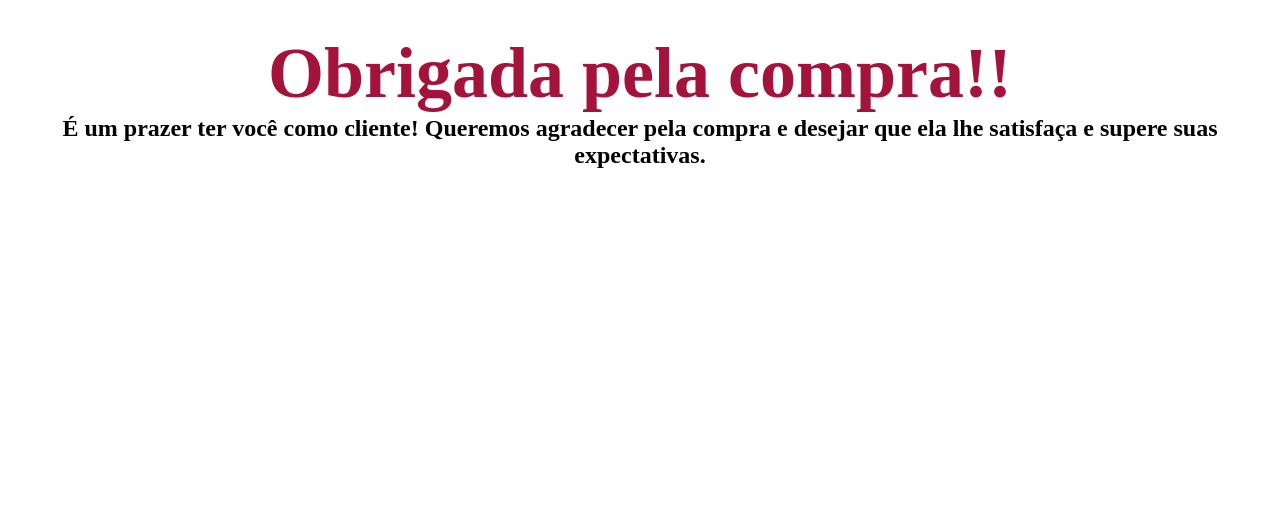
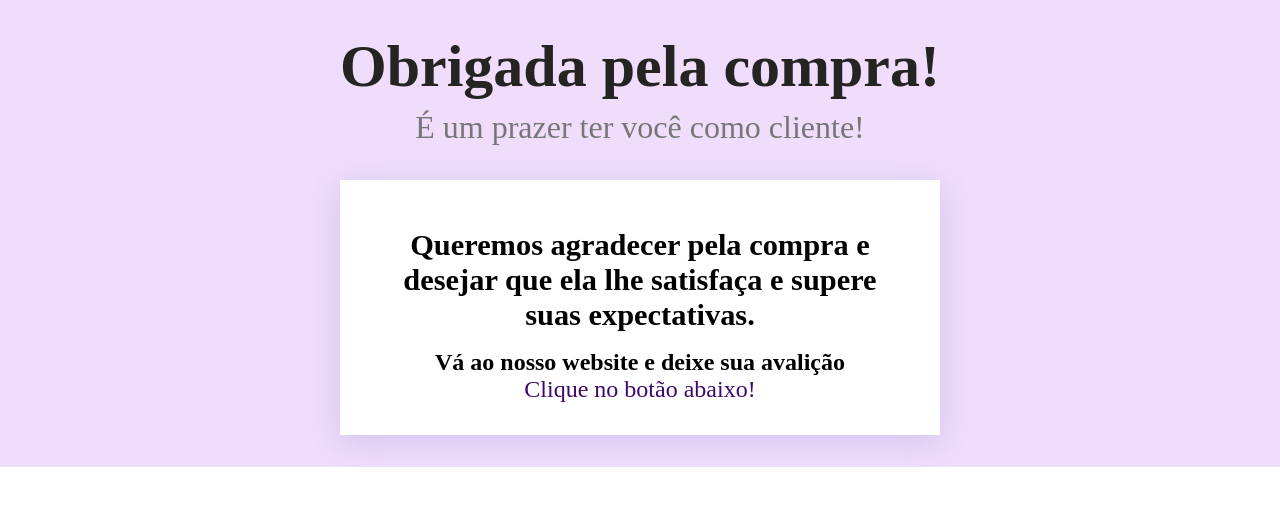
Before and after one commit to dandarabianca/agradecimento-form, a React (Create React App) app: page / in a window 1280 px wide. Shown: the top 506 px of the page. Built offline with nearby package versions, Linux system fonts and the light colour scheme.

Commit message:
Ajustando estilos

```diff
--- a/public/index.html
+++ b/public/index.html
@@ -1,43 +1,15 @@
 <!DOCTYPE html>
-<html lang="en">
+<html lang="pt-BR">
   <head>
     <meta charset="utf-8" />
     <link rel="icon" href="%PUBLIC_URL%/favicon.ico" />
     <meta name="viewport" content="width=device-width, initial-scale=1" />
-    <meta name="theme-color" content="#000000" />
-    <meta
-      name="description"
-      content="Web site created using create-react-app"
-    />
     <link rel="apple-touch-icon" href="%PUBLIC_URL%/logo192.png" />
-    <!--
-      manifest.json provides metadata used when your web app is installed on a
-      user's mobile device or desktop. See https://developers.google.com/web/fundamentals/web-app-manifest/
-    -->
     <link rel="manifest" href="%PUBLIC_URL%/manifest.json" />
-    <!--
-      Notice the use of %PUBLIC_URL% in the tags above.
-      It will be replaced with the URL of the `public` folder during the build.
-      Only files inside the `public` folder can be referenced from the HTML.
-
-      Unlike "/favicon.ico" or "favicon.ico", "%PUBLIC_URL%/favicon.ico" will
-      work correctly both with client-side routing and a non-root public URL.
-      Learn how to configure a non-root public URL by running `npm run build`.
-    -->
-    <title>React App</title>
+    <title>Agradecimento</title>
   </head>
   <body>
     <noscript>You need to enable JavaScript to run this app.</noscript>
     <div id="root"></div>
-    <!--
-      This HTML file is a template.
-      If you open it directly in the browser, you will see an empty page.
-
-      You can add webfonts, meta tags, or analytics to this file.
-      The build step will place the bundled scripts into the <body> tag.
-
-      To begin the development, run `npm start` or `yarn start`.
-      To create a production bundle, use `npm run build` or `yarn build`.
-    -->
   </body>
 </html>
--- a/src/App.css
+++ b/src/App.css
@@ -1,3 +1,4 @@
 .app{
     padding: 2rem;
+    background-color: #f0ddfb;
 }
--- a/src/Assets/Components/Home/index.jsx
+++ b/src/Assets/Components/Home/index.jsx
@@ -5,7 +5,8 @@ export default function Home() {
   return (
     <div>
       <div className="home-container">
-        <h2>Obrigada pela compra!!</h2>
+        <h2>Obrigada pela compra!</h2>
+        <span>É um prazer ter você como cliente!</span>
       </div>
     </div>
   );
--- a/src/Assets/Components/Home/styles.css
+++ b/src/Assets/Components/Home/styles.css
@@ -1,5 +1,10 @@
 .home-container {
   text-align: center;
-  color: #a4133c;
-  font-size: 3rem;
+  color: #252422;
+  font-size: 2.5rem;
+  margin-bottom: 2rem;
 }
+.home-container span{
+  font-size: 2rem;
+  color: #777;
+}
--- a/src/Assets/Components/Menu/index.jsx
+++ b/src/Assets/Components/Menu/index.jsx
@@ -4,7 +4,13 @@ import './styles.css';
 export default function Menu(){
     return(
     <div className="menu-container">
-        <h2>É um prazer ter você como cliente! Queremos agradecer pela compra e desejar que ela lhe satisfaça e supere suas expectativas.</h2>
+        <h1>Queremos agradecer pela compra e desejar que ela lhe satisfaça e supere suas expectativas.</h1>
+
+        <h2>Vá ao nosso website e deixe sua avalição</h2>
+
+        <div className="button-container">
+            <span>Clique no botão abaixo!</span>
+        </div>
     </div>
     );
 }
--- a/src/Assets/Components/Menu/styles.css
+++ b/src/Assets/Components/Menu/styles.css
@@ -1,4 +1,17 @@
 .menu-container{
+    margin: 0 auto;
     text-align: center;
     font-size: 1rem;
+    box-shadow: 0 7px 29px 0 rgba(97,97,194,.2);
+    max-width: 600px;
+    padding: 2rem;
+    background-color: #fff;
 }
+.menu-container h1{
+    font-size: 1.9rem;
+    margin: 1rem;
+}
+.button-container span{
+    font-size: 1.5rem;
+    color: #3c096c;
+}
--- /dev/null
+++ b/src/Assets/Components/Thenks/styles.css
@@ -0,0 +1,3 @@
+/* .thenks-container span{
+    font-size: 1.5rem;
+}*/
```
Also changed, not shown: src/Assets/Components/Thenks/index.jsx (added, +13 -0 lines), src/index.jsx (line endings or trailing spaces).
